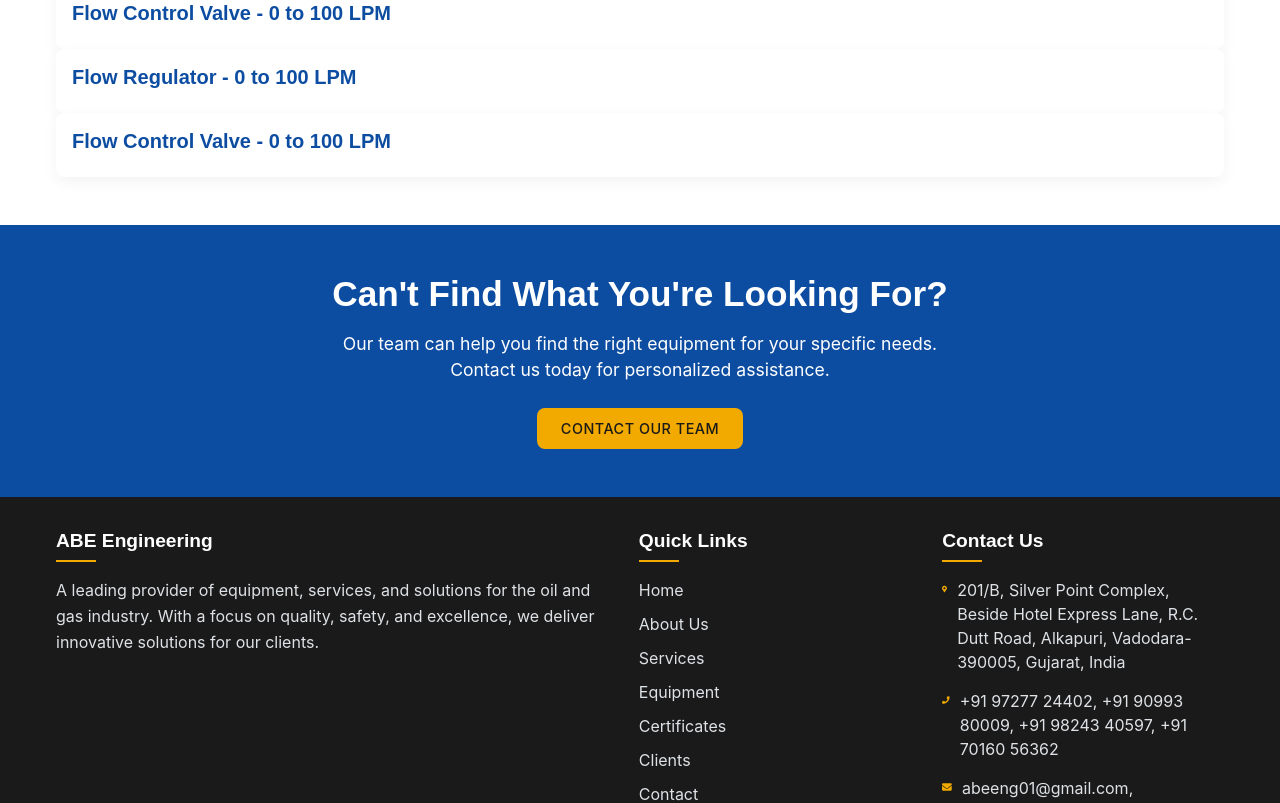
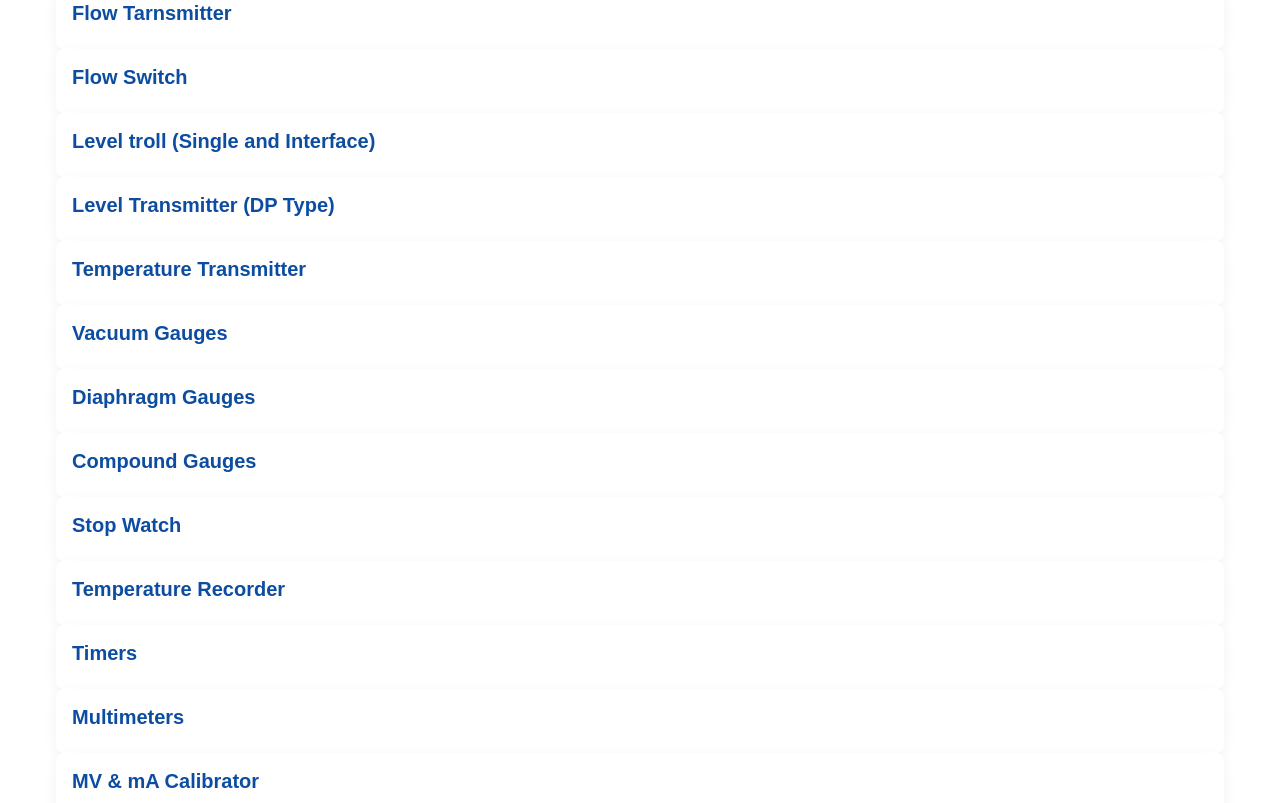
Before and after one commit to Unique0202/ABE_Project, a React (Create React App) app in the folder abe_frontend/: page /equipment in a window 1280 px wide. Shown: the part 2920-3723 px from the top of the page. Built offline with nearby package versions, Linux system fonts and the light colour scheme.

Commit message:
updated all equipments

```diff
--- a/abe_frontend/src/pages/EquipmentPage/EquipmentPage.js
+++ b/abe_frontend/src/pages/EquipmentPage/EquipmentPage.js
@@ -146,18 +146,128 @@ const EquipmentPage = () => {
     {
       id: 28,
       category: 'flow instruments',
-      name: 'Flow Control Valve - 0 to 100 LPM'
+      name: 'Flow Tarnsmitter'
     },
     {
       id: 29,
       category: 'flow instruments',
-      name: 'Flow Regulator - 0 to 100 LPM'
+      name: 'Flow Switch'
     },
     {
       id: 30,
-      category: 'flow instruments',
-      name: 'Flow Control Valve - 0 to 100 LPM'
+      category: 'level instruments',
+      name: 'Level troll (Single and Interface)'
     },
+    {
+      id: 31,
+      category: 'level instruments',
+      name: 'Level Transmitter (DP Type)'
+    },
+    {
+      id: 32,
+      category: 'temperature instruments',
+      name: 'Temperature Transmitter'
+    },
+    {
+      id: 33,
+      category: 'pressure instruments',
+      name: 'Vacuum Gauges'
+    },
+    {
+      id: 34,
+      category: 'pressure instruments',
+      name: 'Diaphragm Gauges'
+    },
+    {
+      id: 35,
+      category: 'pressure instruments',
+      name: 'Compound Gauges'
+    },
+    {
+      id: 36,
+      category: 'electrical instruments',
+      name: 'Stop Watch'
+    },
+    {
+      id: 37,
+      category: 'temperature instruments',
+      name: 'Temperature Recorder'
+    },
+    {
+      id: 38,
+      category: 'electrical instruments',
+      name: 'Timers'
+    },
+    {
+      id: 39,
+      category: 'electrical instruments',
+      name: 'Multimeters'
+    },
+    {
+      id: 40,
+      category: 'electrical instruments',
+      name: 'MV & mA Calibrator'
+    },
+    {
+      id: 41,
+      category: 'temperature instruments',
+      name: 'Temp. Guage, Temp. Switch'
+    },
+    {
+      id: 42,
+      category: 'temperature instruments',
+      name: 'RTD / Thermocouple, Glass Thermometer (five points)'
+    },
+    {
+      id: 43,
+      category: 'temperature instruments',
+      name: 'Temperature Indicator and Controller'
+    },
+    {
+      id: 44,
+      category: 'pressure instruments',
+      name: 'Diff. Pressure Gauge / loadgauge / Manometer'
+    },
+    {
+      id: 45,
+      category: 'pressure instruments',
+      name: 'Pressure Switch'
+    },
+    {
+      id: 46,
+      category: 'pressure instruments',
+      name: 'Pressure Recorder'
+    },
+    {
+      id: 47,
+      category: 'pressure instruments',
+      name: 'Pressure Transmitter'
+    },
+    {
+      id: 48,
+      category: 'pressure instruments',
+      name: 'I/P Converter'
+    },
+    {
+      id: 49,
+      category: 'pressure instruments',
+      name: 'Differential Pressure Transmitter'
+    },
+    {
+      id: 50,
+      category: 'pressure instruments',
+      name: 'Control Valve'
+    },
+    {
+      id: 51,
+      category: 'pressure instruments',
+      name: 'Glycerine Filled Gauge'
+    },
+    {
+      id: 52,
+      category: 'pressure instruments',
+      name: 'Level Transmitter'
+    }
 
   ];
 
```
